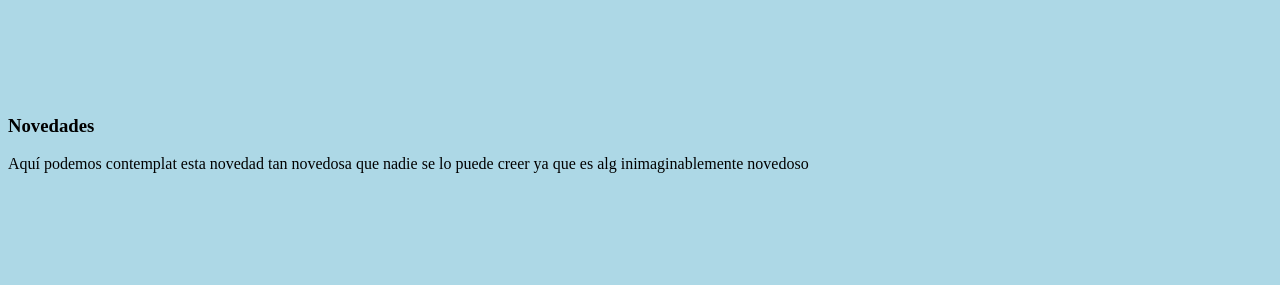
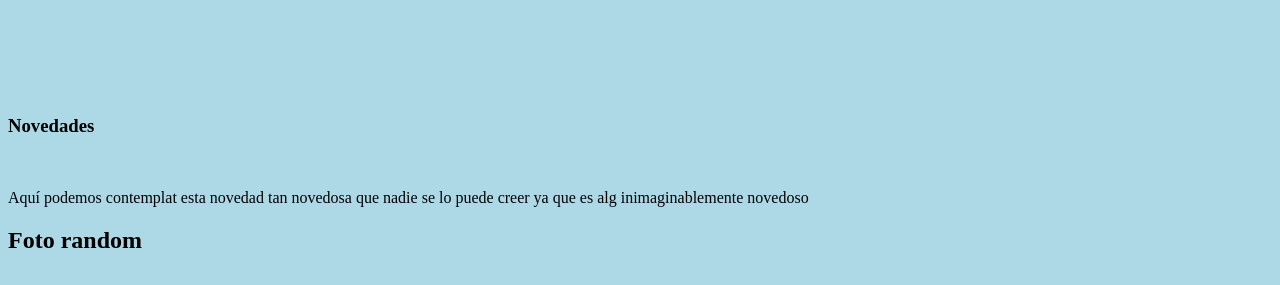
Before and after one commit to SinBlanK/ED_EjercicioParejas_Eneko_y_Dani, a plain HTML site: page Index.html in a window 1280 px wide. Shown: the part 362-647 px from the top of the page. Drawn offline with Linux system fonts and the light colour scheme.

Commit message:
añadido section para colocar una foto bonita

```diff
--- a/Index.html
+++ b/Index.html
@@ -19,9 +19,16 @@
         <aside>
             <article>
                 <h3>Novedades</h3>
+                <img src="">
                 <p>Aquí podemos contemplat esta novedad tan novedosa que nadie se lo puede creer ya que es alg inimaginablemente novedoso</p>
             </article>
         </aside>
+        <section>
+            <article>
+                 <h2>Foto random</h2>
+                 <img src="">
+            </article>
+        </section>
 
 
     </div>
```
